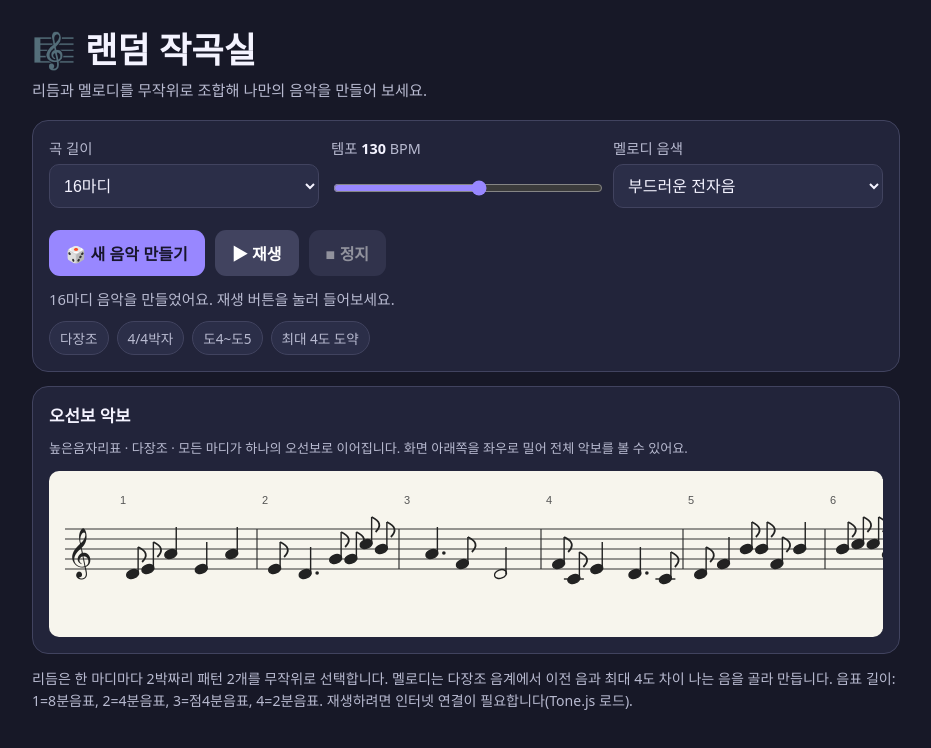
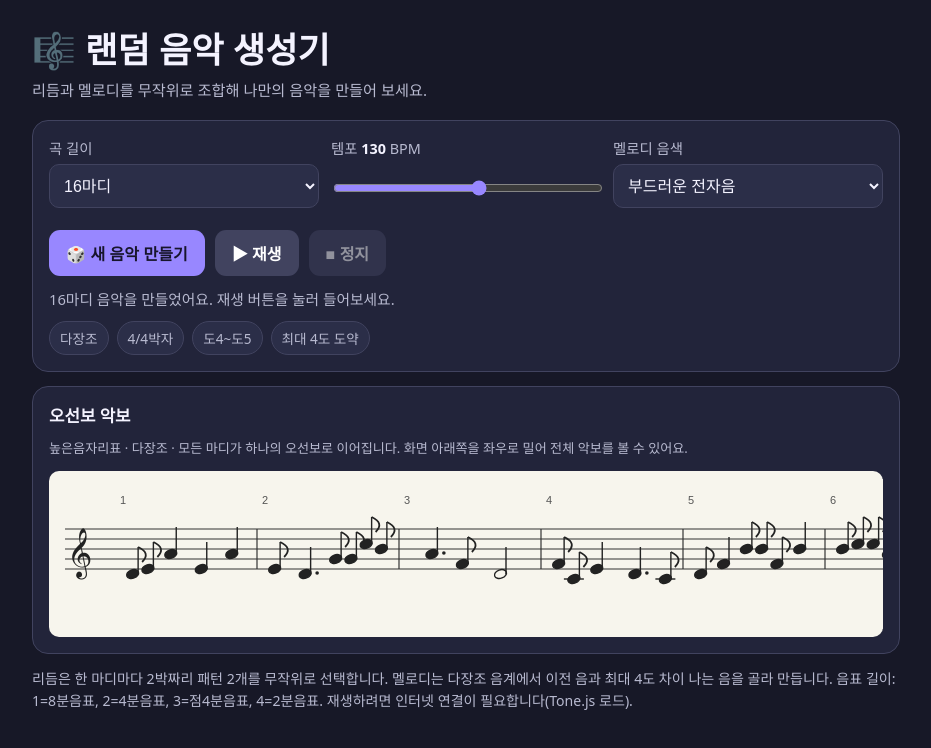
Before and after one commit to Yuni2013/music, a plain HTML site: page index.html in a window 1280 px wide. Shown: the whole page, without its empty margins (174-1105 px from the left). Drawn offline with nearby package versions, Linux system fonts and the light colour scheme.

Commit message:
Update and rename random_music_studio.html to index.html

```diff
--- a/random_music_studio.html
+++ b/index.html
@@ -4,7 +4,7 @@
 <meta charset="UTF-8">
 <meta name="viewport" content="width=device-width, initial-scale=1, viewport-fit=cover">
 <meta name="theme-color" content="#171827">
-<title>랜덤 작곡실</title>
+<title>랜덤 음악 생성기</title>
 <script src="https://cdnjs.cloudflare.com/ajax/libs/tone/15.1.22/Tone.js"></script>
 <style>
 :root{color-scheme:dark;--bg:#171827;--panel:#22243a;--panel2:#2b2e48;--text:#f4f3ff;--muted:#b8bad0;--accent:#9887ff;--line:#41435f}
@@ -28,7 +28,7 @@ h2{font-size:1.05rem;margin:0 0 12px}#staffScroll{overflow-x:auto;background:#f7
 </head>
 <body>
 <main>
-<h1>🎼 랜덤 작곡실</h1>
+<h1>🎼 랜덤 음악 생성기</h1>
 <p class="sub">리듬과 멜로디를 무작위로 조합해 나만의 음악을 만들어 보세요.</p>
 <section class="panel" aria-label="작곡 설정">
 <div class="controls">
```
